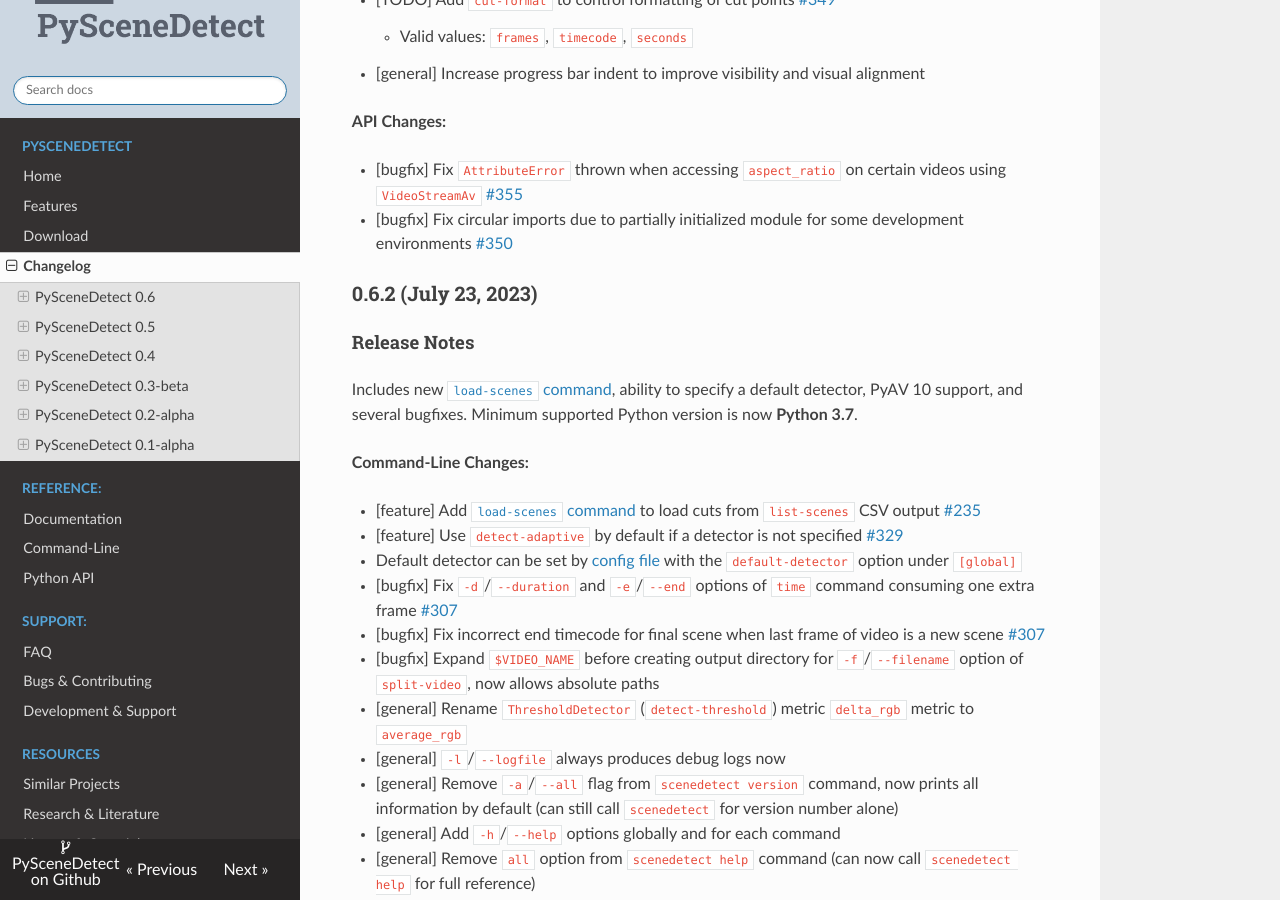
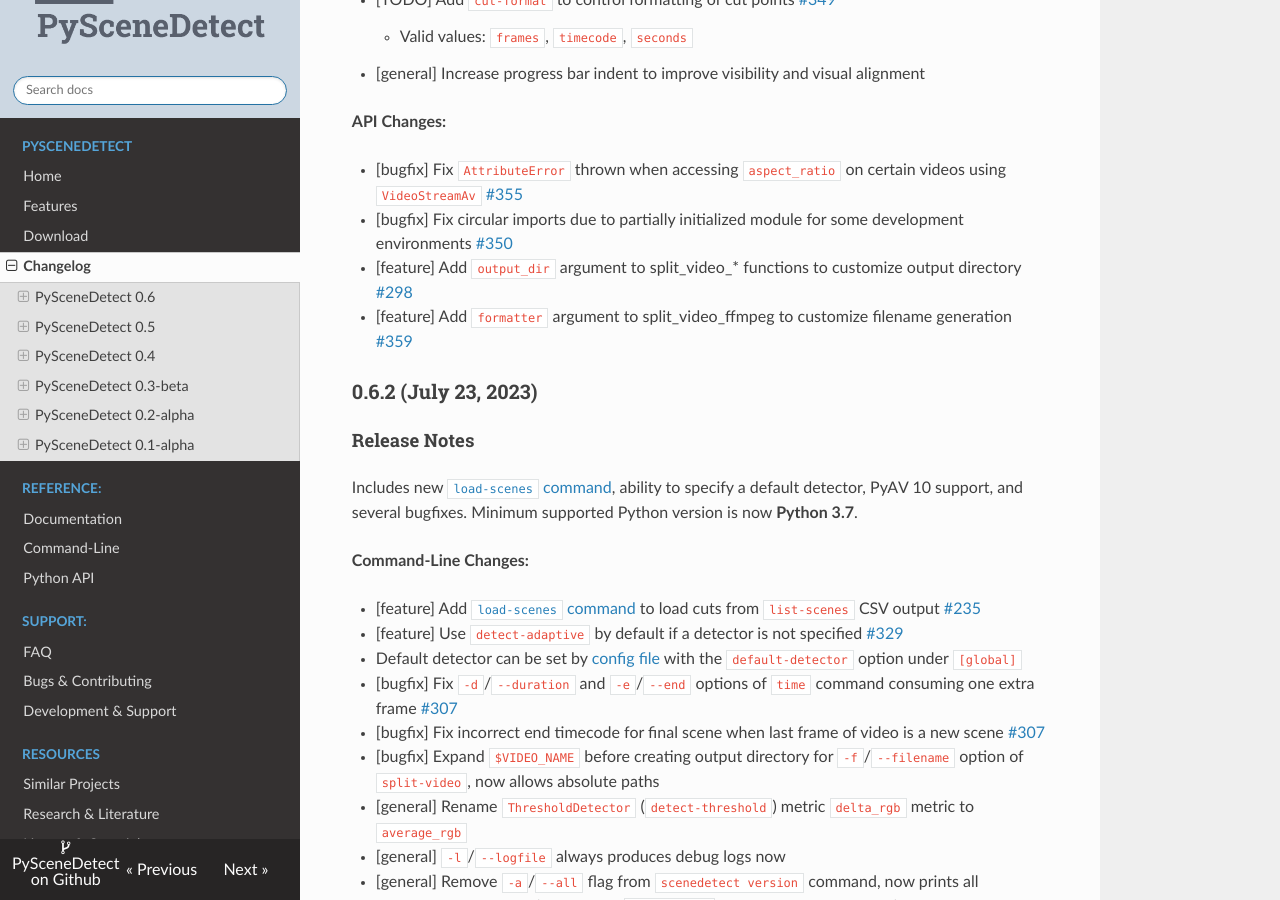
Before and after one commit to vovamushak/PySceneDetect, an MkDocs documentation site: the page built from website/pages/changelog.md, in a window 1280 px wide and 900 px high, scrolled down 475 px. Built offline with MkDocs 1.6.1, drawn with Linux system fonts in a browser that asks for light colours; nearby versions of some CDN libraries.

Commit message:
Update changelog and build docs on develop.

```diff
--- a/website/pages/changelog.md
+++ b/website/pages/changelog.md
@@ -21,6 +21,8 @@ Releases
 
  - [bugfix] Fix `AttributeError` thrown when accessing `aspect_ratio` on certain videos using `VideoStreamAv` [#355](https://github.com/Breakthrough/PySceneDetect/issues/355)
  - [bugfix] Fix circular imports due to partially initialized module for some development environments [#350](https://github.com/Breakthrough/PySceneDetect/issues/350)
+ - [feature] Add `output_dir` argument to split_video_* functions to customize output directory [#298](https://github.com/Breakthrough/PySceneDetect/issues/298)
+ - [feature] Add `formatter` argument to split_video_ffmpeg to customize filename generation [#359](https://github.com/Breakthrough/PySceneDetect/issues/359)
 
 
 ### 0.6.2 (July 23, 2023)
```
Also changed, not shown: 1 other file.
